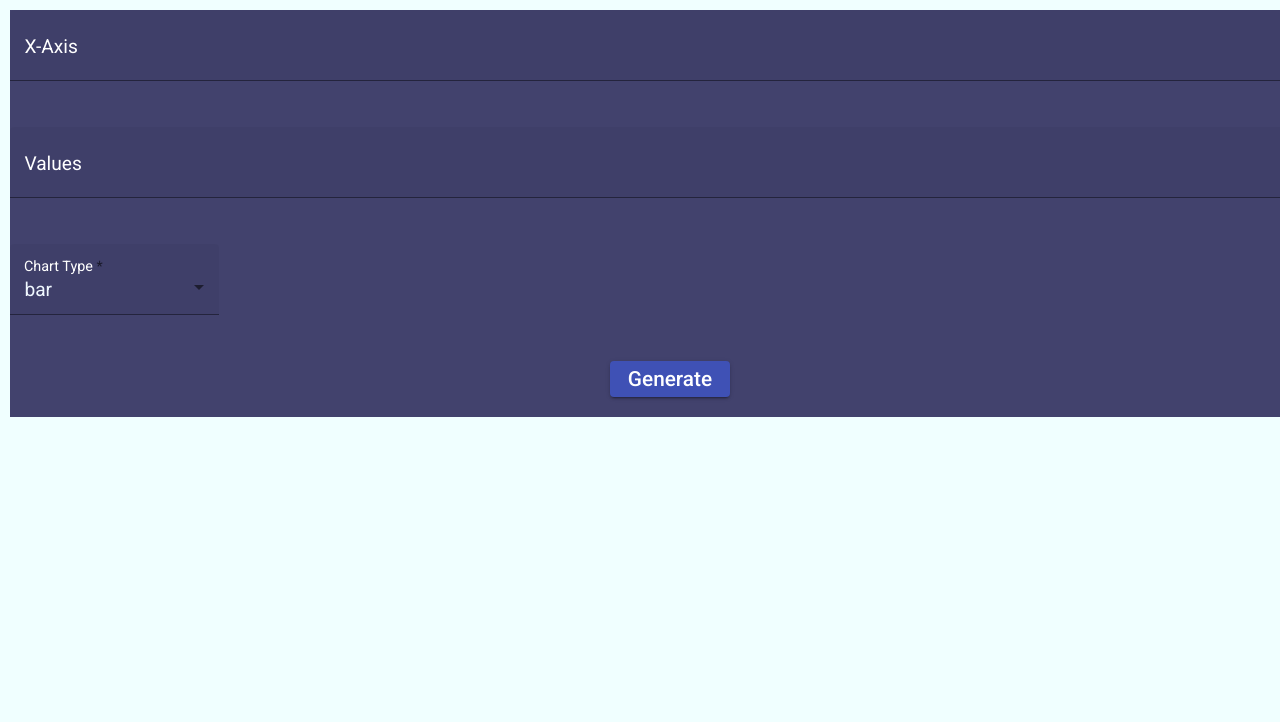
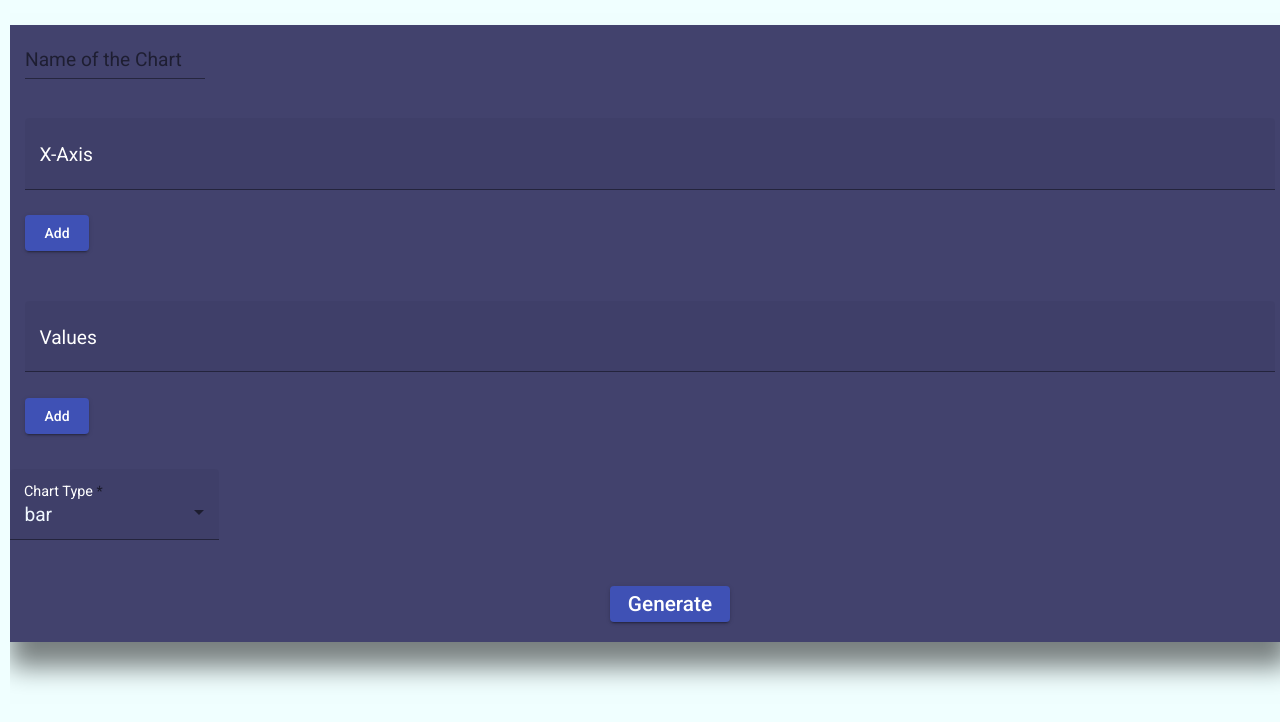
Before and after one commit to AntoRin/chart-gen, an Angular app: page / in a window 1280 px wide. Shown: the top 722 px of the page. Built offline with nearby package versions, Linux system fonts and the light colour scheme.

Commit message:
add fallback input add btn

```diff
--- a/src/app/components/chart-control/chart-control.component.css
+++ b/src/app/components/chart-control/chart-control.component.css
@@ -2,6 +2,7 @@
   background-color: rgb(66, 66, 109);
   font-size: 1.2rem;
   color: aliceblue;
+  box-shadow: 0px 25px 25px rgba(0, 0, 0, 0.504);
 }
 
 .chart-control-container mat-label {
@@ -12,6 +13,10 @@
   background-color: rgb(51, 50, 54);
 }
 
+.input-container {
+  margin: 15px;
+}
+
 #submitBtn {
   position: relative;
   left: 50%;
--- a/src/app/components/chart-control/chart-control.component.html
+++ b/src/app/components/chart-control/chart-control.component.html
@@ -1,7 +1,20 @@
 <div class="chart-control-container">
   <form (ngSubmit)="createChart($event)">
-    <div class="x-input-container">
+    <div class="input-container">
+      <mat-form-field>
+        <input
+          name="chartTitle"
+          matInput
+          autocomplete="off"
+          type="text"
+          placeholder="Name of the Chart"
+          [(ngModel)]="chartTitle"
+        />
+      </mat-form-field>
+    </div>
+    <div class="input-container">
       <app-chip-input
+        [includeBtn]="true"
         [chipList]="xAxisKeys"
         (chipEvent)="handleInputModification($event)"
         (chipRemoveEvent)="removeInput($event)"
@@ -10,8 +23,9 @@
       </app-chip-input>
     </div>
     <br />
-    <div>
+    <div class="input-container">
       <app-chip-input
+        [includeBtn]="true"
         [chipList]="values"
         (chipEvent)="handleValuesModification($event)"
         (chipRemoveEvent)="removeValue($event)"
--- a/src/app/components/chart-control/chart-control.component.ts
+++ b/src/app/components/chart-control/chart-control.component.ts
@@ -10,6 +10,7 @@ export class ChartControlComponent implements OnInit {
   @Output() public chartInit: EventEmitter<ChartOptions> =
     new EventEmitter<ChartOptions>();
 
+  public chartTitle: string = "";
   public xAxisKeys: string[] = [];
   public values: string[] = [];
   public graphType: ChartOptions["type"] = "bar";
@@ -38,6 +39,7 @@ export class ChartControlComponent implements OnInit {
 
   createChart(_: any): void {
     this.chartInit.emit({
+      title: this.chartTitle,
       xAxisKeys: this.xAxisKeys,
       values: this.values.map((val) => Number(val)),
       type: this.graphType,
--- a/src/app/components/common/chip-input/chip-input.component.html
+++ b/src/app/components/common/chip-input/chip-input.component.html
@@ -1,3 +1,4 @@
+<div>
   <mat-form-field class="key-chip-list" appearance="fill">
     <mat-label>{{ label }}</mat-label>
     <mat-chip-list #matChipList>
@@ -22,3 +23,13 @@
       />
     </mat-chip-list>
   </mat-form-field>
+  <button
+    *ngIf="includeBtn"
+    type="button"
+    mat-raised-button
+    color="primary"
+    (click)="addNewKey()"
+  >
+    Add
+  </button>
+</div>
--- a/src/app/components/common/chip-input/chip-input.component.ts
+++ b/src/app/components/common/chip-input/chip-input.component.ts
@@ -9,6 +9,7 @@ import { ENTER, COMMA, SPACE } from "@angular/cdk/keycodes";
 export class ChipInputComponent implements OnInit {
   @Input() label: string;
   @Input() chipList: string[];
+  @Input() includeBtn: boolean = false;
   @Output() chipEvent: EventEmitter<string> = new EventEmitter<string>();
   @Output() chipRemoveEvent: EventEmitter<number> = new EventEmitter<number>();
 
--- a/src/app/directives/chart-container.directive.ts
+++ b/src/app/directives/chart-container.directive.ts
@@ -29,7 +29,7 @@ export class ChartContainerDirective implements OnInit, OnChanges {
 
     this.chartInstance.setOption({
       title: {
-        text: "Testing echarts",
+        text: this.chartOptions.title || "Chart",
       },
       xAxis: {
         data: this.chartOptions.xAxisKeys,
--- a/src/app/directives/scroll-into-view.directive.ts
+++ b/src/app/directives/scroll-into-view.directive.ts
@@ -4,7 +4,6 @@ import {
   Input,
   OnChanges,
   OnDestroy,
-  SimpleChanges,
 } from "@angular/core";
 
 @Directive({
@@ -17,8 +16,7 @@ export class ScrollIntoViewDirective implements OnChanges, OnDestroy {
     this.scroll = null;
   }
 
-  ngOnChanges(changes: SimpleChanges): void {
-    console.log(changes);
+  ngOnChanges(): void {
     if (!this.scroll) return;
     const element: HTMLElement = this._elementRef.nativeElement;
     element.scrollIntoView();
--- a/src/app/interfaces/ChartOptions.ts
+++ b/src/app/interfaces/ChartOptions.ts
@@ -1,4 +1,5 @@
 export interface ChartOptions {
+  title?: string;
   xAxisKeys: string[];
   values: number[];
   type: "bar" | "line";
```
Lines whose indentation alone changed are shown as unchanged.
